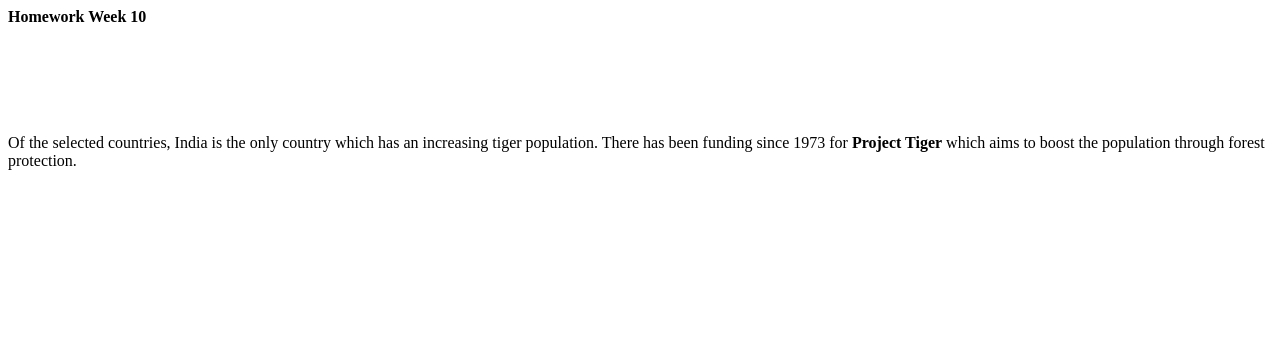
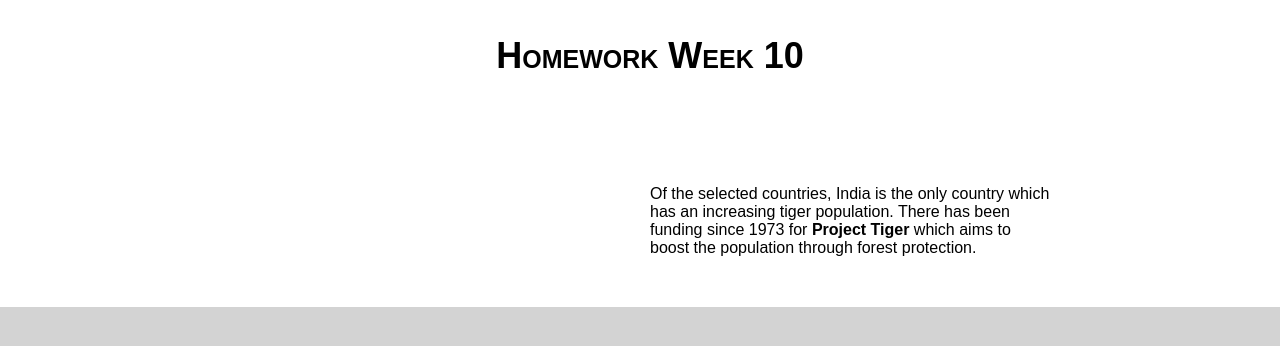
Before and after one commit to EmreCakmakcioglu/3179HomeworkWeek10, a plain HTML site: page index.html in a window 1280 px wide. Drawn offline with Linux system fonts and the light colour scheme; a script that the page names is missing.

Commit message:
Update index.html

```diff
--- a/index.html
+++ b/index.html
@@ -7,7 +7,7 @@
 <script src="https://cdn.jsdelivr.net/npm/vega-embed@6.17.0"></script>
 
 <!-- CSS file -->
-<link rel="stylesheet" href="css/styles2.css">
+<link rel="stylesheet" href="css/styles.css">
 
 <body>
 
```
